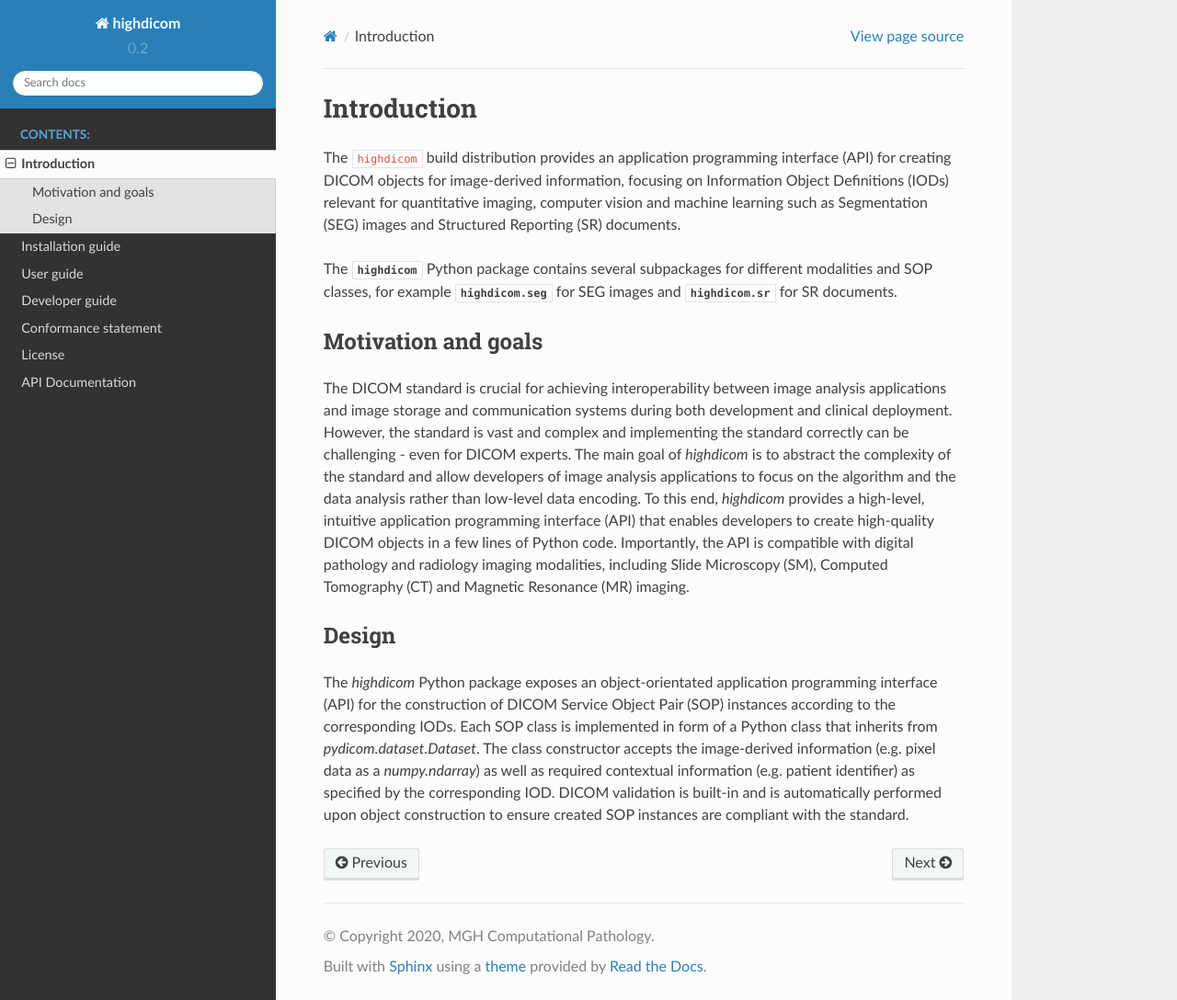
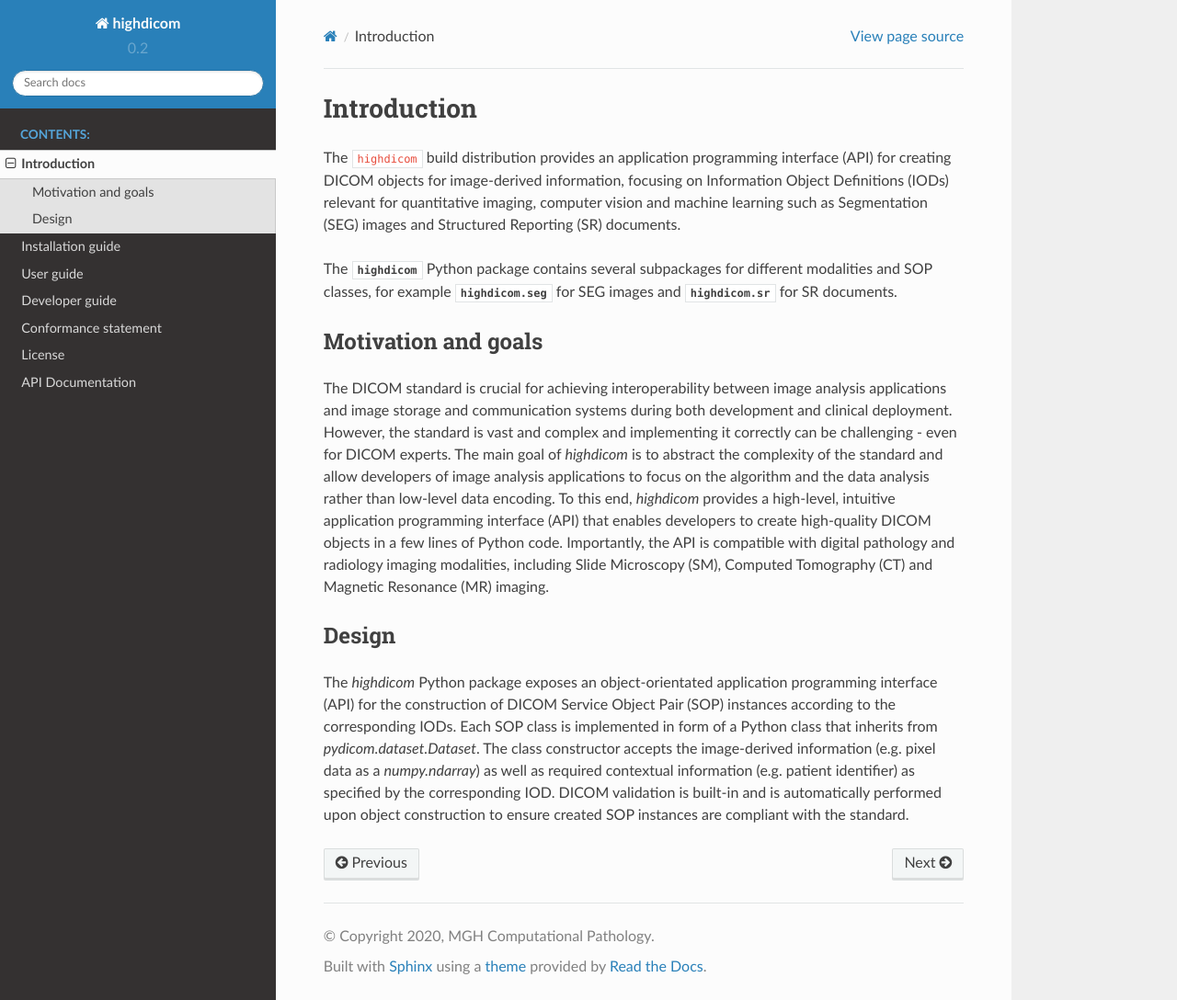
Before and after one commit to ImagingDataCommons/highdicom, a Sphinx documentation site: the page built from docs/introduction.rst, in a window 1280 px wide and 1088 px high. Shown: the whole window at 92% size. Built offline with Sphinx 7.4.7 and the Read the Docs theme 2.0.0, drawn with Linux system fonts in a browser that asks for light colours.

Commit message:
Fix typos in documentation

```diff
--- a/docs/development.rst
+++ b/docs/development.rst
@@ -9,7 +9,7 @@
 
     git clone https://github.com/mghcomputationalpathology/highdicom ~/highdicom
 
-The :mod:`dicomweb_client` package can be installed in *develop* mode for local development:
+The :mod:`highdicom` package can be installed in *develop* mode for local development:
 
 .. code-block:: none
 
--- a/docs/introduction.rst
+++ b/docs/introduction.rst
@@ -11,7 +11,7 @@
 --------------------
 
 The DICOM standard is crucial for achieving interoperability between image analysis applications and image storage and communication systems during both development and clinical deployment.
-However, the standard is vast and complex and implementing the standard correctly can be challenging - even for DICOM experts.
+However, the standard is vast and complex and implementing it correctly can be challenging - even for DICOM experts.
 The main goal of *highdicom* is to abstract the complexity of the standard and allow developers of image analysis applications to focus on the algorithm and the data analysis rather than low-level data encoding.
 To this end, *highdicom* provides a high-level, intuitive application programming interface (API) that enables developers to create high-quality DICOM objects in a few lines of Python code.
 Importantly, the API is compatible with digital pathology and radiology imaging modalities, including Slide Microscopy (SM), Computed Tomography (CT) and Magnetic Resonance (MR) imaging.
```
